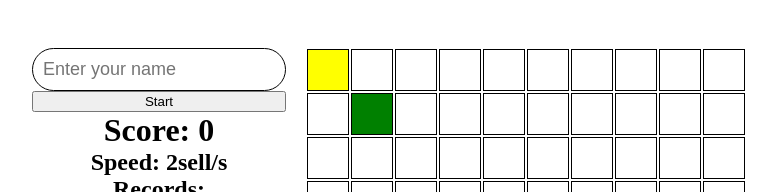
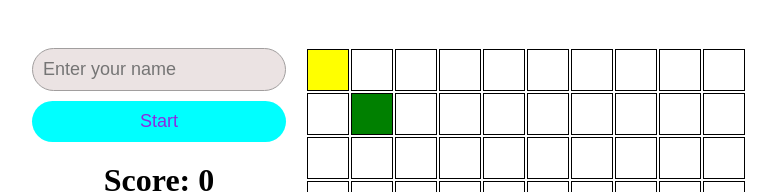
Before and after one commit to VictorFil67/snake-front, a React (Create React App) app: page / in a window 1280 px wide. Shown: the top 192 px of the page, without its empty margins (16-792 px from the left). Built offline with nearby package versions, Linux system fonts and the light colour scheme; no server answers.

Commit message:
added styles

```diff
--- a/src/Game.jsx
+++ b/src/Game.jsx
@@ -189,7 +189,9 @@ export const Game = () => {
           onChange={(e) => setName(e.target.value)}
           placeholder="Enter your name"
         />
-        <button onClick={() => setStart(true)}>Start</button>
+        <button className="startBtn" onClick={() => setStart(true)}>
+          Start
+        </button>
         <h1>Score: {points}</h1>
         <h2>Speed: {1000 / speed}sell/s</h2>
         <h2>Records:</h2>
--- a/src/index.css
+++ b/src/index.css
@@ -39,8 +39,26 @@ li {
   padding: 10px;
   border-radius: 30px;
   outline: none;
-  border: 1px solid black;
+  border: 1px solid rgb(161, 158, 158);
   font-size: 18px;
+  margin-bottom: 10px;
+  background-color: rgb(235, 227, 227);
+}
+
+.startBtn {
+  padding: 10px;
+  border-radius: 30px;
+  background-color: aqua;
+  color: blueviolet;
+  font-size: 18px;
+  border: none;
+  cursor: pointer;
+  margin-bottom: 20px;
+}
+
+.startBtn:hover,
+.startBtn:active {
+  background-color: aquamarine;
 }
 
 .cell {
```
